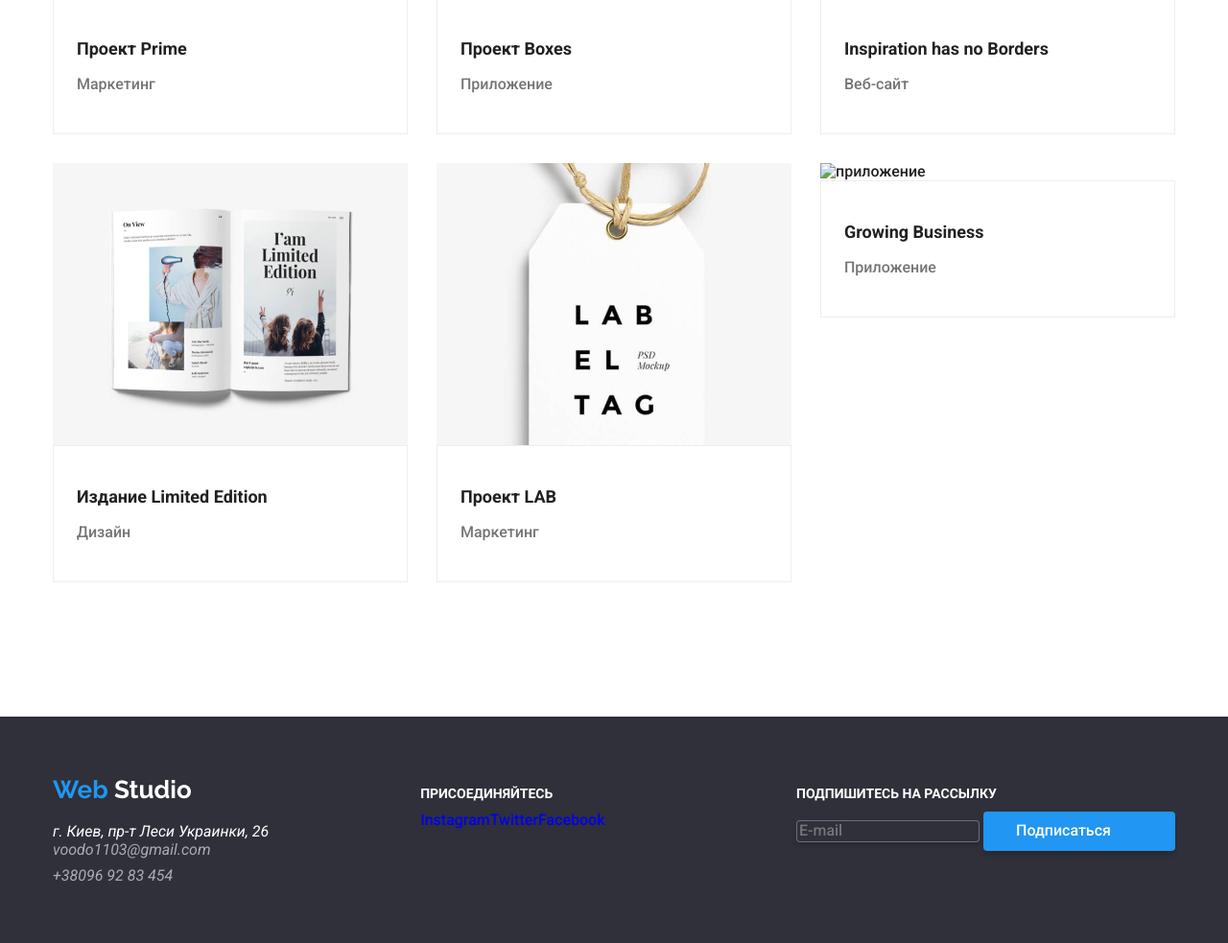
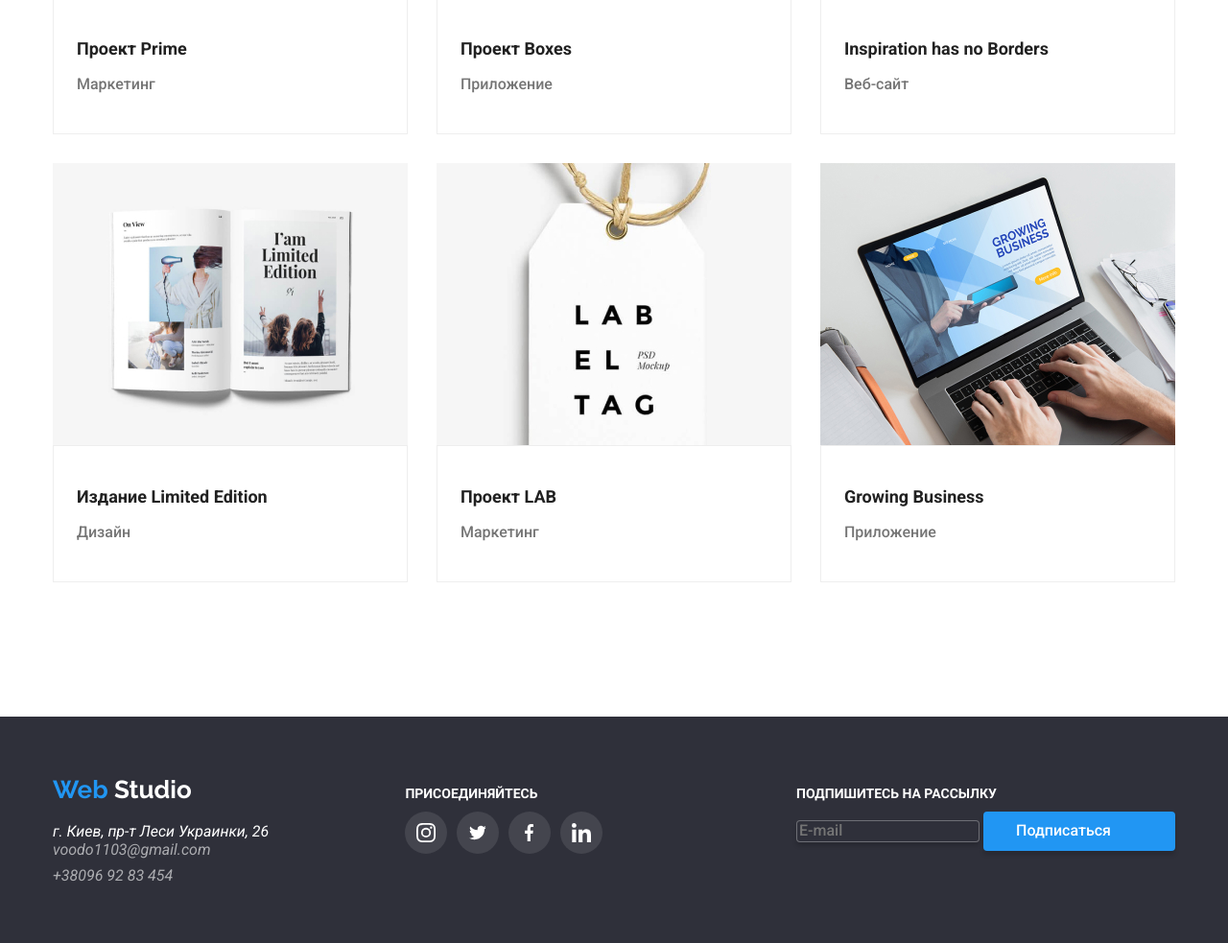
Before and after one commit to Semianov/goit-markup-hw-04, a plain HTML site: page portfolio.html in a window 1280 px wide. Shown: the part 1042-2025 px from the top of the page at 96% size. Drawn offline with nearby package versions, Linux system fonts and the light colour scheme.

Commit message:
21/07 22:12

```diff
--- a/portfolio.html
+++ b/portfolio.html
@@ -182,7 +182,7 @@
             </li>
             <li class="flex-img">
               <a href="./portfolio.html" class="link">
-                <img src="images1/img(11).jpg" alt="приложение" />
+                <img src="images1/img11.jpg" alt="приложение" />
                 <div class="brd">
                 <h2 class="title-section">Growing Business</h2>
                 <p class="paragraf">Приложение</p>
@@ -223,21 +223,36 @@
 
           <ul class="flex-join">
             <li>
-              <a
-                href="https://www.instagram.com/?hl=uk"
-                aria-label="Instagram link"
-                >Instagram</a
+              <a class="footer-link">
+                <svg width="20" ; height="20">
+                  <use href="./images1/symbol-defs1.svg#icon-instagram"></use>
+                </svg>
+                </a
               >
             </li>
+
             <li>
-              <a href="https://twitter.com/explore" aria-label="Twitter link"
-                >Twitter</a
-              >
+              <a class="footer-link">
+                <svg width="20" ; height="16">
+                  <use href="./images1/symbol-defs1.svg#icon-twitter"></use>
+                </svg>
+              </a>
             </li>
+
             <li>
-              <a href="https://uk-ua.facebook.com/" aria-label="Facebook link"
-                >Facebook</a
-              >
+              <a class="footer-link">
+                <svg width="10" ; height="20">
+                  <use href="./images1/symbol-defs1.svg#icon-facebook"></use>
+                </svg>
+              </a>
+            </li>
+
+            <li>
+              <a class="footer-link">
+                <svg width="20" ; height="20">
+                  <use href="./images1/symbol-defs1.svg#icon-linkedin"></use>
+                </svg>
+              </a>
             </li>
           </ul>
           </div>
```
